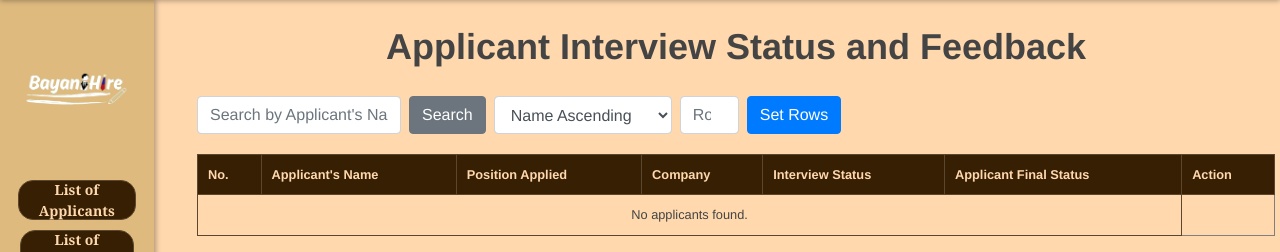
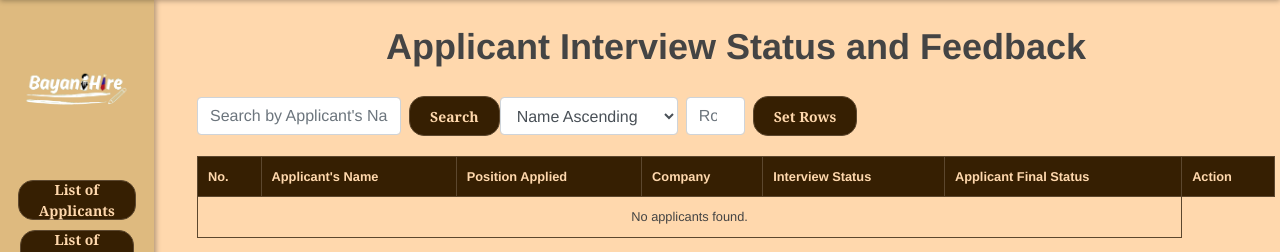
Before and after one commit to BayaniHire/WebApplication, a Django app: template users_app/templates/AdminView_5_Feedback.html in a window 1280 px wide. Shown: the part 60-312 px from the top of the page. Run offline with Django 5.2, Linux system fonts and the light colour scheme; the template is opened without the code that fills it, so the values that code supplies are empty; some libraries are stand-ins or nearby versions.

Commit message:
AdminView_5_Feedback.html

```diff
--- a/users_app/templates/AdminView_5_Feedback.html
+++ b/users_app/templates/AdminView_5_Feedback.html
@@ -9,7 +9,7 @@
     <!-- Search, Sorting, and Rows per Page Form -->
     <form method="GET" action="" class="form-inline" id="filterForm">
         <input type="text" name="search" id="search-input" value="{{ search_query }}" placeholder="Search by Applicant's Name" class="form-control mr-2">
-        <button type="submit" class="btn btn-secondary mr-2">Search</button>
+        <button type="submit" class="sfbutton">Search</button>
 
         <!-- Sort by Name -->
         <select name="name_sort" class="form-control mr-2" onchange="document.getElementById('filterForm').submit()">
@@ -19,10 +19,10 @@
 
         <!-- Rows per Page -->
         <input type="number" name="rows" min="1" max="10" value="{{ rows_per_page }}" class="form-control mr-2" placeholder="Rows per page">
-        <button type="submit" class="btn btn-primary">Set Rows</button>
+        <button type="submit" class="sfbutton">Set Rows</button>
     </form>
 
-    <table id="applicantsTable" border="1" width="100%">
+    <table class="interviewer-table">
         <thead>
             <tr>
                 <th>No.</th>
@@ -45,7 +45,7 @@
                     <td>{{ applicant.interviewer_feedback_status }}</td>
                     <td>{{ applicant.applicant_status }}</td>
                     <td>
-                        <button class="btn btn-info btn-sm" onclick="window.location.href='{% url 'view_feedback' applicant.applicant_status_id %}';">View Feedback</button>
+                        <button class="bodybutton" onclick="window.location.href='{% url 'view_feedback' applicant.applicant_status_id %}';">View Feedback</button>
                     </td>
                 </tr>
                 {% endfor %}
```
